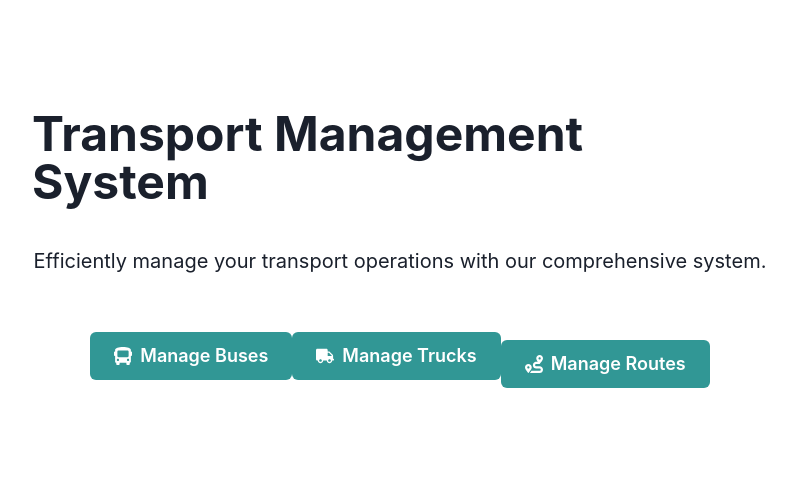
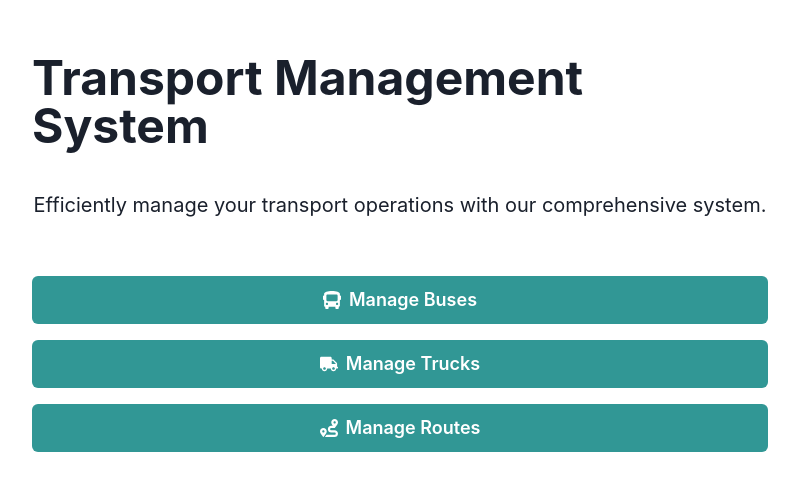
Before and after one commit to GPT-Engineer-App-Dev/transport-manager, a React (Vite) app: page / in a window 1280 px wide. Shown: the part 147-638 px from the top of the page, without its empty margins (240-1039 px from the left). Built offline with nearby package versions, Linux system fonts and the light colour scheme.

Commit message:
Fixed alignment of the rightmost button on the home page.

```diff
--- a/src/pages/Index.jsx
+++ b/src/pages/Index.jsx
@@ -1,4 +1,4 @@
-import { Container, Text, VStack, Heading, Box, Button } from "@chakra-ui/react";
+import { Container, Text, VStack, Heading, Box, Button, Flex } from "@chakra-ui/react";
 import { FaBus, FaTruck, FaRoute } from "react-icons/fa";
 
 const Index = () => {
@@ -7,17 +7,17 @@ const Index = () => {
       <VStack spacing={4}>
         <Heading as="h1" size="2xl" mb={6}>Transport Management System</Heading>
         <Text fontSize="xl" textAlign="center">Efficiently manage your transport operations with our comprehensive system.</Text>
-        <Box mt={10}>
-          <Button leftIcon={<FaBus />} colorScheme="teal" size="lg" mb={4}>
+        <Flex mt={10} direction="column" align="center" width="100%">
+          <Button leftIcon={<FaBus />} colorScheme="teal" size="lg" mb={4} width="100%">
             Manage Buses
           </Button>
-          <Button leftIcon={<FaTruck />} colorScheme="teal" size="lg" mb={4}>
+          <Button leftIcon={<FaTruck />} colorScheme="teal" size="lg" mb={4} width="100%">
             Manage Trucks
           </Button>
-          <Button leftIcon={<FaRoute />} colorScheme="teal" size="lg">
+          <Button leftIcon={<FaRoute />} colorScheme="teal" size="lg" width="100%">
             Manage Routes
           </Button>
-        </Box>
+        </Flex>
       </VStack>
     </Container>
   );
```
